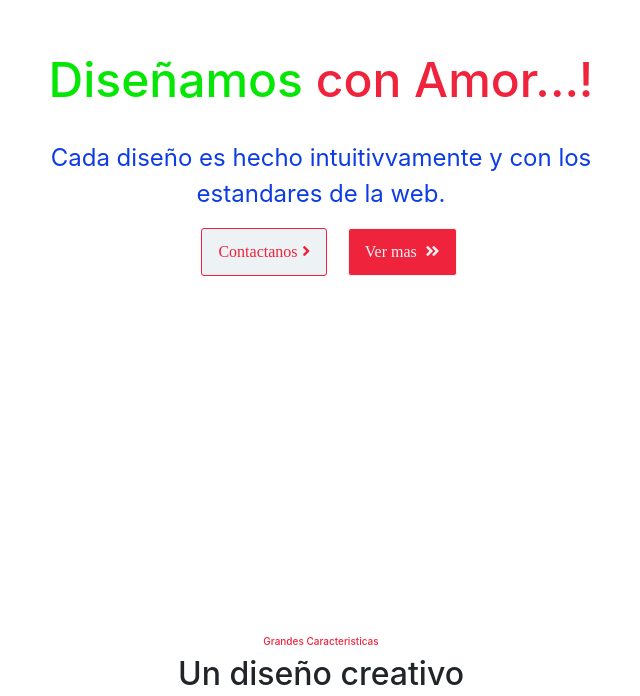
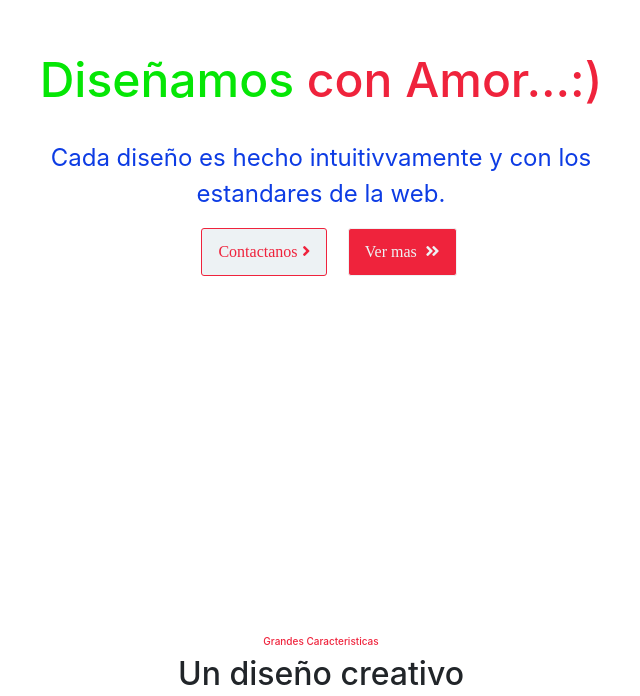
Before and after one commit to alanopro07/bootstratp-landing, a plain HTML site: page index.html in a window 1280 px wide. Shown: the part 125-821 px from the top of the page, without its empty margins (319-959 px from the left). Drawn offline with nearby package versions, Linux system fonts and the light colour scheme; a web font is replaced by a local one.

Commit message:
final prueba

```diff
--- a/index.html
+++ b/index.html
@@ -82,7 +82,7 @@
             <div class="d-flex justify-content-center">
                 <div class="site-title">
                     <h2>Diseñamos
-                        <span style="color:#EF233C"> con Amor...!</span>
+                        <span style="color:#EF233C"> con Amor...:)</span>
                     </h2>
                     <p class="title-text my-4">
                         Cada diseño es hecho intuitivvamente y con los estandares de la web.
```
